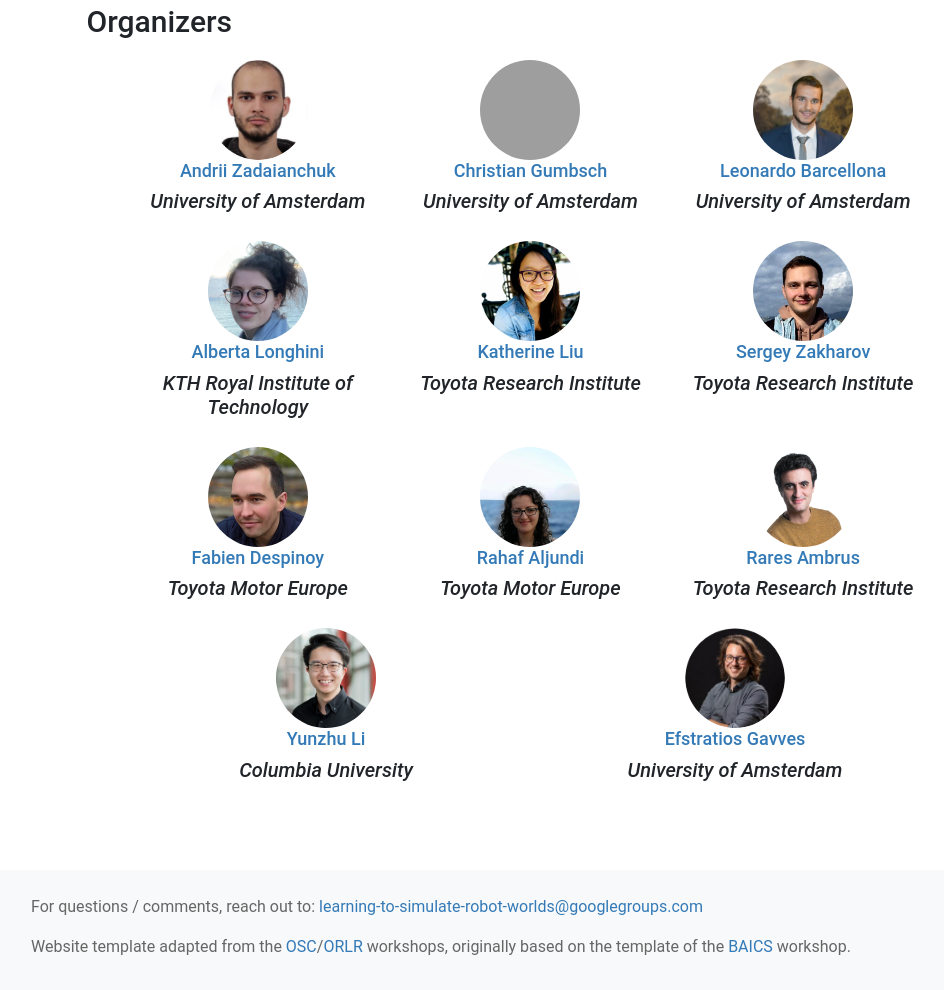
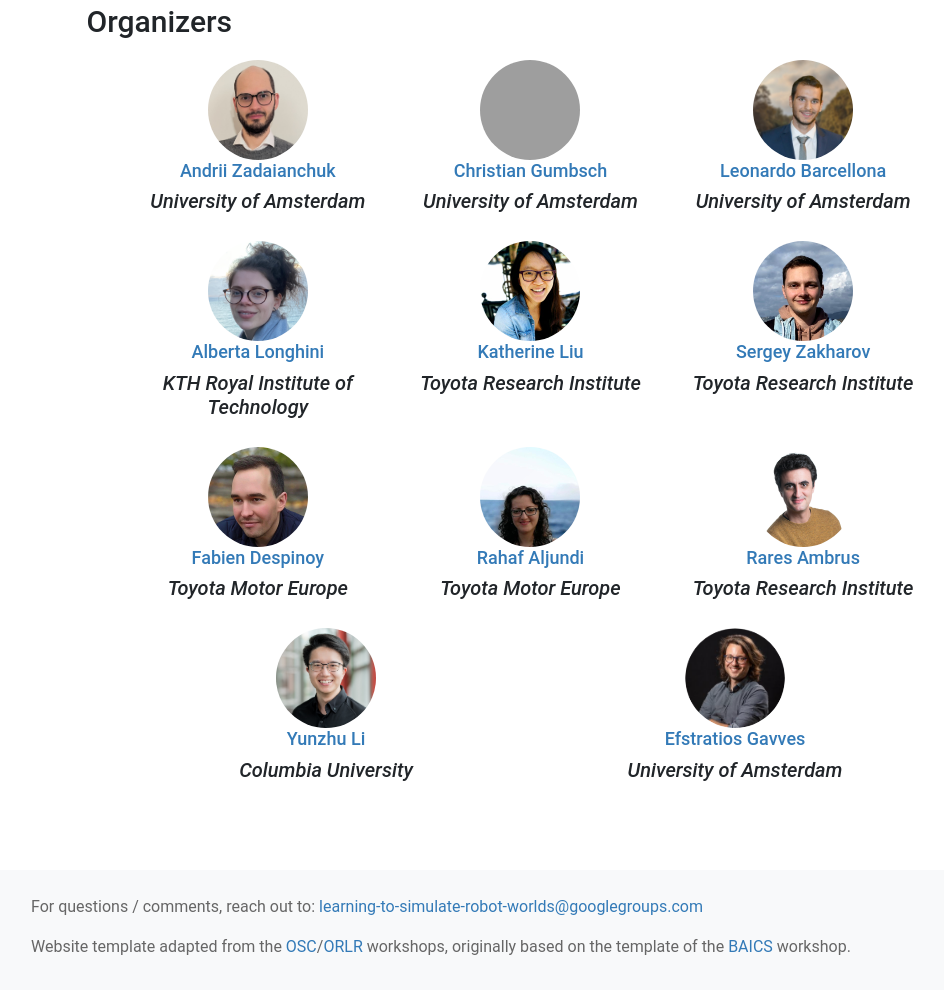
Before and after one commit to simulatingrobotworlds/simulatingrobotworlds.github.io, a Jekyll site: the page built from index.html, in a window 1280 px wide. Shown: the part 3380-4370 px from the top of the page, without its empty margins (54-998 px from the left). Built offline with Jekyll 4.4.1, drawn with Linux system fonts in a browser that asks for light colours; nearby versions of some CDN libraries; grey boxes are pictures that could not be loaded.

Commit message:
update photo

```diff
--- a/index.html
+++ b/index.html
@@ -278,7 +278,7 @@ layout: coverpage
         <div class="row wow fadeInRightBig" data-animation-delay="200">
           <div class="col-sm-4 wow fadeInRightBig" data-animation-delay="200">
             <center><img class="img-responsive img-rounded" style="border-radius: 50%" height="100" width="100"
-                src="images/organizers/andriizadaianchuk.png" alt=""></center>
+                src="images/organizers/andriizadaianchuk2.jpg" alt=""></center>
             <a href="https://zadaianchuk.github.io/">
               <h4 class="section-heading">
                 <center>Andrii Zadaianchuk</center>
```
Also changed, not shown: images/organizers/andriizadaianchuk2.jpg (added).
